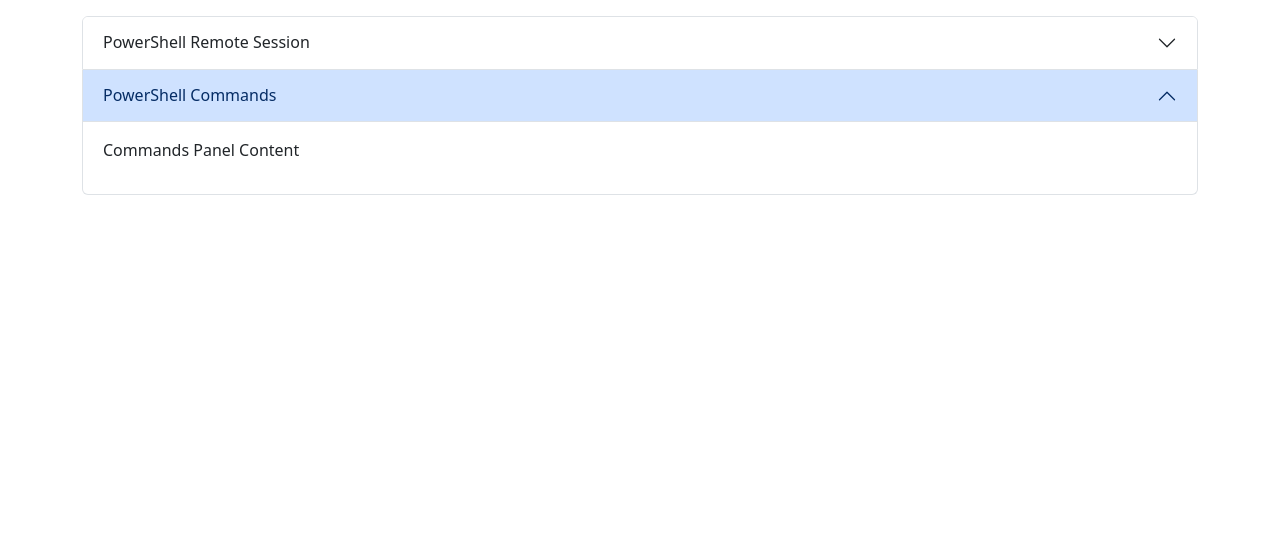
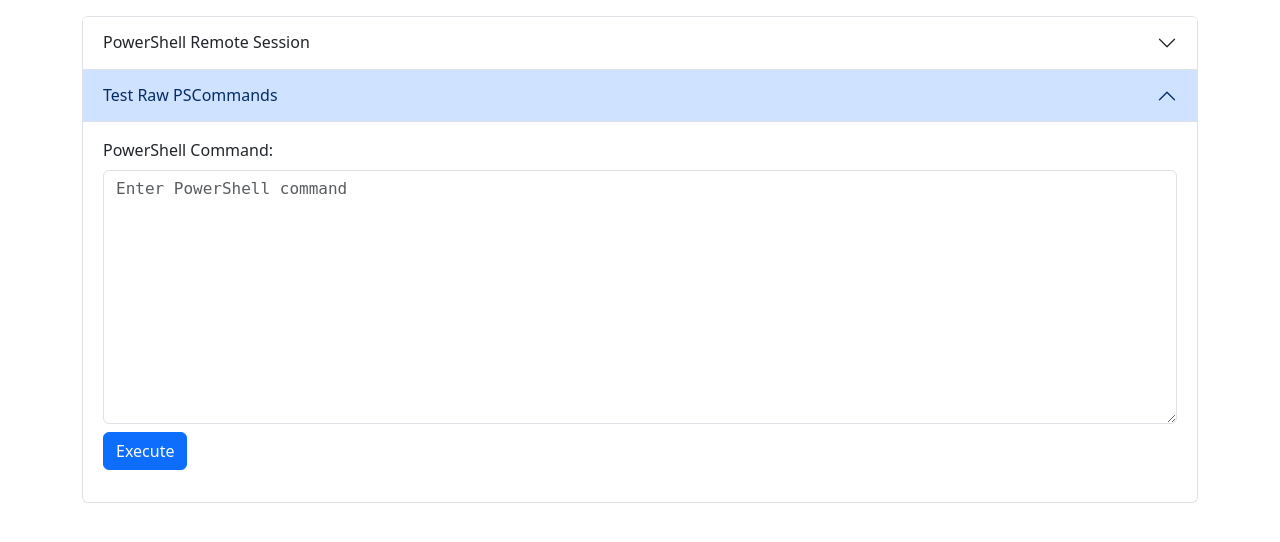
Before and after one commit to samwow13/devopsNewEAPService, a Flask app: page /landing in a window 1280 px wide, after a click on "Test Raw PSCommands". Shown: the part 56-598 px from the top of the page. Run offline with Flask 3, Linux system fonts and the light colour scheme; the visitor is signed in with stand-in values (Sample User, id 1).

Commit message:
Powershell Raw commands completed & functional.

```diff
--- a/static/js/main.js
+++ b/static/js/main.js
@@ -74,3 +74,71 @@
         });
     }
 });
+
+// PowerShell Command Execution
+document.addEventListener('DOMContentLoaded', function() {
+    const executeCommandBtn = document.getElementById('executeCommand');
+    const clearOutputBtn = document.getElementById('clearOutput');
+    const commandInput = document.getElementById('psCommandInput');
+    const outputContainer = document.getElementById('psCommandOutput');
+    const outputElement = document.getElementById('commandOutput');
+
+    if (executeCommandBtn && commandInput) {
+        // Execute command when button is clicked
+        executeCommandBtn.addEventListener('click', executeCommand);
+
+        // Execute command when Enter is pressed in input
+        commandInput.addEventListener('keypress', function(e) {
+            if (e.key === 'Enter') {
+                executeCommand();
+            }
+        });
+    }
+
+    if (clearOutputBtn) {
+        clearOutputBtn.addEventListener('click', function() {
+            outputElement.textContent = '';
+            outputContainer.style.display = 'none';
+        });
+    }
+
+    async function executeCommand() {
+        const command = commandInput.value.trim();
+
+        if (!command) {
+            alert('Please enter a PowerShell command');
+            return;
+        }
+
+        // Disable button and show loading state
+        executeCommandBtn.disabled = true;
+        executeCommandBtn.innerHTML = 'Executing...';
+
+        try {
+            const response = await fetch('/ps/execute-command', {
+                method: 'POST',
+                headers: {
+                    'Content-Type': 'application/json',
+                },
+                body: JSON.stringify({ command: command })
+            });
+
+            const result = await response.json();
+
+            // Show the output container
+            outputContainer.style.display = 'block';
+
+            // Update output
+            outputElement.textContent = result.output;
+
+        } catch (error) {
+            console.error('Error executing command:', error);
+            outputContainer.style.display = 'block';
+            outputElement.textContent = `Error executing command: ${error.toString()}`;
+        } finally {
+            // Re-enable button and restore text
+            executeCommandBtn.disabled = false;
+            executeCommandBtn.innerHTML = 'Execute';
+        }
+    }
+});
--- a/templates/landing.html
+++ b/templates/landing.html
@@ -70,14 +70,38 @@
                             <button class="accordion-button collapsed" type="button" data-bs-toggle="collapse"
                                     data-bs-target="#psCommandsContent" aria-expanded="false"
                                     aria-controls="psCommandsContent">
-                                PowerShell Commands
+                                Test Raw PSCommands
                             </button>
                         </h2>
                         <div id="psCommandsContent" class="accordion-collapse collapse"
                              aria-labelledby="psCommandsHeader">
                             <div class="accordion-body">
-                                <!-- PowerShell Commands content will go here -->
-                                <p>Commands Panel Content</p>
+                                <div class="ps-command-container">
+                                    <div class="mb-3">
+                                        <label for="psCommandInput" class="form-label">PowerShell Command:</label>
+                                        <div class="input-group">
+                                            <textarea class="form-control" id="psCommandInput"
+                                                   placeholder="Enter PowerShell command" rows="10"
+                                                   style="font-family: monospace; white-space: pre;"></textarea>
+                                        </div>
+                                        <div class="mt-2">
+                                            <button class="btn btn-primary" type="button" id="executeCommand">
+                                                Execute
+                                            </button>
+                                        </div>
+                                    </div>
+                                    <div id="psCommandOutput" class="mt-3" style="display: none;">
+                                        <div class="card">
+                                            <div class="card-header bg-dark text-light d-flex justify-content-between align-items-center">
+                                                <span>Command Output</span>
+                                                <button type="button" class="btn btn-sm btn-outline-light" id="clearOutput">Clear</button>
+                                            </div>
+                                            <div class="card-body">
+                                                <pre><code id="commandOutput" class="text-dark"></code></pre>
+                                            </div>
+                                        </div>
+                                    </div>
+                                </div>
                             </div>
                         </div>
                     </div>
```
Also changed, not shown: changes_log.txt (+14 -0 lines), modules/powershell/ps_command.py (+6 -3 lines), modules/powershell/ps_routes.py (+35 -0 lines).
